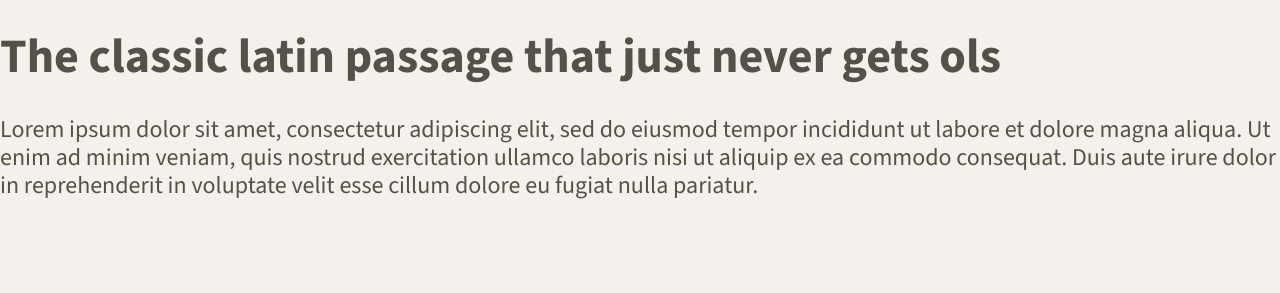
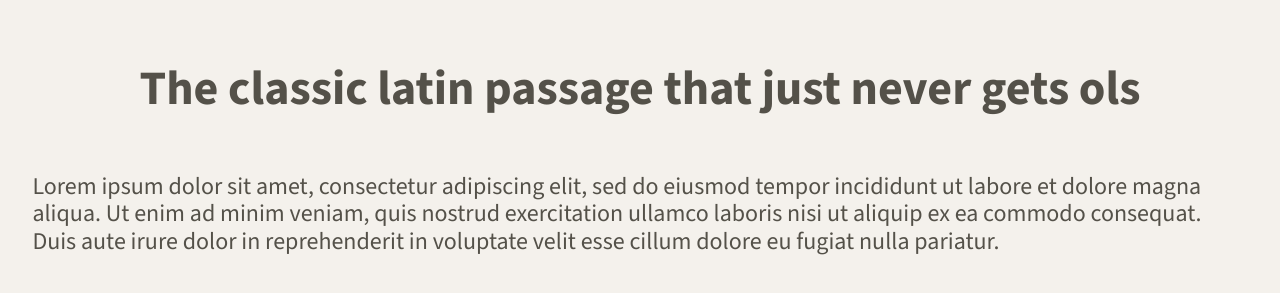
Before and after one commit to NofarZiv/tweeter, a website: page public/index.html in a window 1280 px wide. Shown: the part 627-920 px from the top of the page. Before the commit the page ends 850 px from the top, so only its background shows below. Drawn offline with nearby package versions, Linux system fonts and the light colour scheme.

Commit message:
added instructions for the main layout.

```diff
--- a/public/styles/layout.css
+++ b/public/styles/layout.css
@@ -22,6 +22,13 @@ body {
   font-family: "Source Sans 3", sans-serif;
 }
 
+.container {
+  padding: 1.35em;
+  display: flex;
+  flex-direction: column;
+  align-items: center;
+  background-color: #f4f1ec;
+}
 
 
 
```
